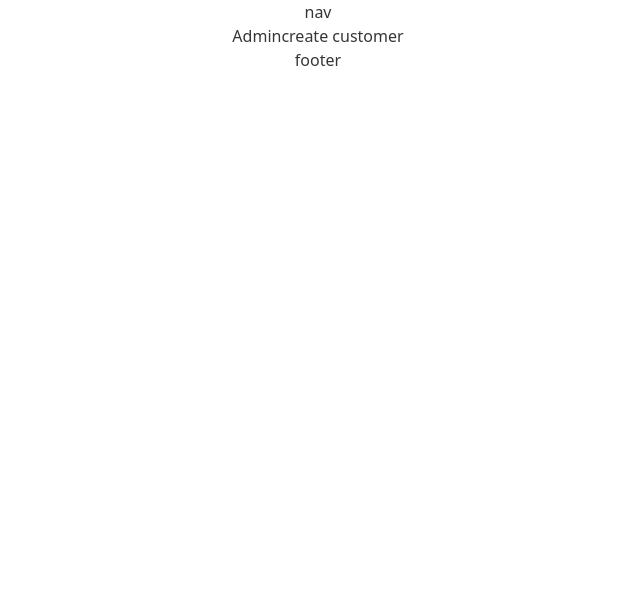
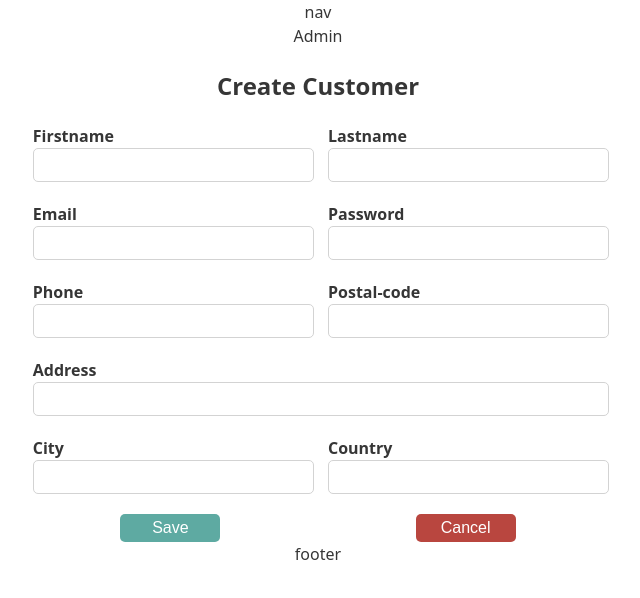
Before and after one commit to Huizh365/ecommerce-project, a React (Vite) app in the folder ecommerce-shop/: page /admin/create-customer in a window 1280 px wide. Shown: the top 598 px of the page, without its empty margins (322-962 px from the left). Built offline with nearby package versions, Linux system fonts and the light colour scheme.

Commit message:
Added create customer page and functions

```diff
--- a/ecommerce-shop/src/pages/CreateCustomer.tsx
+++ b/ecommerce-shop/src/pages/CreateCustomer.tsx
@@ -1,7 +1,78 @@
+import { ChangeEvent, FormEvent, useState } from "react"
+import { useNavigate } from 'react-router'
+import { CustomerCreate } from "../types/Customer"
+import { createCustomer } from "../services/customerService"
+
 export const CreateCustomer = () => {
-    return (
+    const [customer, setCustomer] = useState<CustomerCreate>({
+        firstname: "",
+        lastname: "",
+        email: "",
+        password: "",
+        phone: "",
+        street_address: "",
+        postal_code: "",
+        city: "",
+        country: ""
+    })
+    const navigate = useNavigate()
+
+    const handleChange = (e:ChangeEvent<HTMLInputElement>) => {
+        setCustomer(customer => ({...customer, [e.target.id]: e.target.value}))
+    }
+
+    const handleCreateCustomer = async (e:FormEvent<HTMLFormElement>) => {
+        e.preventDefault()
+        if(!customer) return
+        await createCustomer(customer)
+
+        navigate("/admin/customers")
+    }
+
+        return (
         <>
-        create customer
+        <h2>Create Customer</h2>
+        <form onSubmit={handleCreateCustomer}>
+            <label htmlFor="firstname">Firstname
+            <input id="firstname" type="text" value={customer.firstname} onChange={handleChange}></input>
+            </label>
+
+            <label htmlFor="lastname">Lastname
+            <input id="lastname" type="text" value={customer.lastname} onChange={handleChange}></input>
+            </label>
+
+            <label htmlFor="email">Email
+            <input id="email" type="text" value={customer.email} onChange={handleChange}></input>
+            </label>
+
+            <label htmlFor="password">Password
+            <input id="password" type="password" value={customer.password} onChange={handleChange}></input>
+            </label>
+
+            <label htmlFor="phone">Phone
+            <input id="phone" type="text" value={customer.phone} onChange={handleChange}></input>
+            </label>
+
+            <label htmlFor="postal_code">Postal-code
+            <input id="postal_code" type="text" value={customer.postal_code} onChange={handleChange}></input>
+            </label>
+
+            <label id="address-label" htmlFor="street_address">Address
+            <input id="street_address" type="text" value={customer.street_address} onChange={handleChange}></input>
+            </label>
+
+            <label htmlFor="city">City
+            <input id="city" type="text" value={customer.city} onChange={handleChange}></input>
+            </label>
+
+            <label htmlFor="country">Country
+            <input id="country" type="text" value={customer.country} onChange={handleChange}></input>
+            </label>
+
+            <button className="submit-btn" type="submit">Save</button>
+            <button className="cancel-btn" type="button" onClick={()=>navigate("/admin/customers")}>Cancel</button>
+
+        </form>
         </>
     )
 }
--- a/ecommerce-shop/src/pages/CreateProduct.tsx
+++ b/ecommerce-shop/src/pages/CreateProduct.tsx
@@ -1,7 +1,20 @@
+import { ChangeEvent, FormEvent, useState } from "react"
+import { useNavigate } from 'react-router'
+
+
 export const CreateProduct = () => {
-    return (
+
+    const navigate = useNavigate()
+
+    const handleChange = (e:ChangeEvent<HTMLInputElement>) => {
+
+        }
+
+
+        return (
         <>
-        create product
+        <h2>Create product</h2>
+
         </>
     )
 }
--- a/ecommerce-shop/src/services/customerService.ts
+++ b/ecommerce-shop/src/services/customerService.ts
@@ -18,3 +18,7 @@ export const deleteCustomer = async (id:number):Promise<void> => {
 export const updateCustomer = async (id:number, payload:CustomerCreate):Promise<ICustomer> => {
     return await handleRequest<ICustomer>(axios.patch(`${BASE_URL}customers/${id}`, payload))
 }
+
+export const createCustomer = async (payload:CustomerCreate):Promise<ICustomer> => {
+    return await handleRequest<ICustomer>(axios.post(`${BASE_URL}customers`, payload))
+}
```
